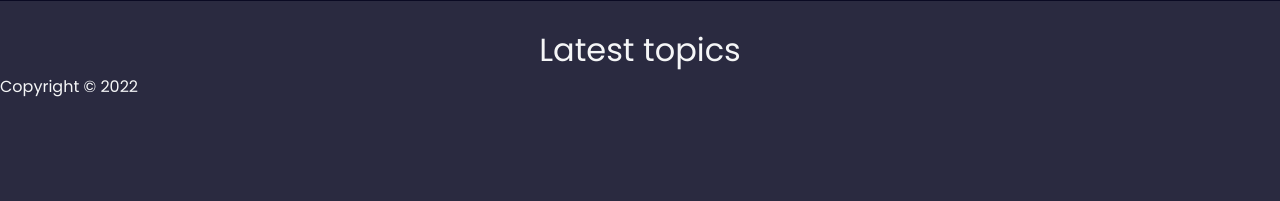
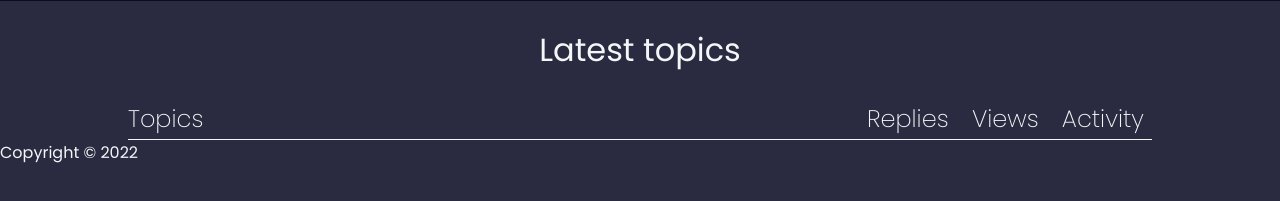
Before and after one commit to jdwilkin4/fcc-forum-clone, a website with bundled scripts: page index.html in a window 1280 px wide. Shown: the part 51-252 px from the top of the page. Built offline with nearby package versions, Linux system fonts and the light colour scheme.

Commit message:
table-style-added

```diff
--- a/index.html
+++ b/index.html
@@ -7,6 +7,7 @@
     <title>freeCodeCamp forum clone</title>
     <link rel="stylesheet" href="./styles.css" />
   </head>
+
   <body>
     <!-- Top navigation bar -->
     <nav>
@@ -21,6 +22,14 @@
     <!-- Main page content -->
     <main>
       <h1>Latest topics</h1>
+      <table>
+        <tr class="borderBottom">
+          <th class="widthMax">Topics</th>
+          <th class="widthMin">Replies</th>
+          <th class="widthMin viewsDisplaySize">Views</th>
+          <th class="widthMin activitiesDisplaySize">Activity</th>
+        </tr>
+      </table>
     </main>
     <!-- Page footer -->
     <footer>
--- a/styles.css
+++ b/styles.css
@@ -85,3 +85,43 @@ nav {
 .motivation {
   background: var(--coral);
 }
+
+/* styling for table and table heads */
+
+table {
+  width: 80vw;
+  margin: auto;
+  margin-top: 25px;
+  border-collapse: collapse;
+}
+
+th {
+  font-size: 24px;
+  font-weight: 300;
+}
+
+.widthMax {
+  width: 800px;
+  text-align: left;
+}
+
+.widthMin {
+  width: 100px;
+}
+
+.borderBottom {
+  border-bottom: 1px solid var(--primary-color);
+  line-height: 40px;
+}
+
+@media (max-width: 800px) {
+  .activitiesDisplaySize {
+    display: none;
+  }
+}
+
+@media (max-width: 1024px) {
+  .viewsDisplaySize {
+    display: none;
+  }
+}
```
